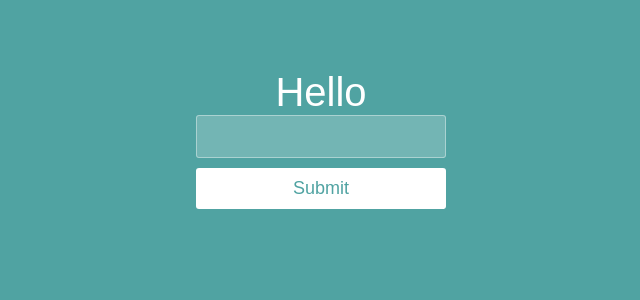
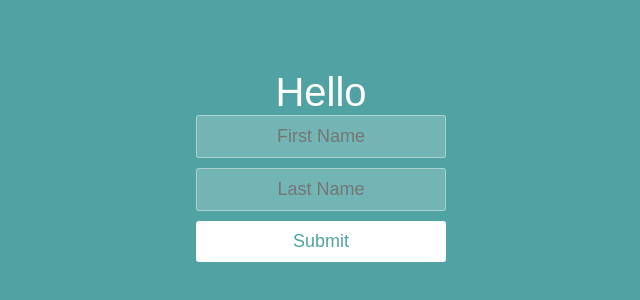
Before and after one commit to MaRuF-CoDe/React-Angela, a React app: page / in a window 1280 px wide. Shown: the part 138-438 px from the top of the page, without its empty margins (319-959 px from the left). Built offline with nearby package versions, Linux system fonts and the light colour scheme; a web font is replaced by a local one.

Commit message:
Changing Complex State

```diff
--- a/src/components/App.jsx
+++ b/src/components/App.jsx
@@ -1,28 +1,46 @@
 import React, { useState } from "react";
 
 function App() {
-  const [name, changeName] = useState(" ");
-  const [n, c] = useState("");
+  const [fullName, changeName] = useState({
+    fName: "",
+    lName: ""
+  });
+  function handleChange(event) {
+    const { value, name } = event.target;
 
-  function handleChange(event) {
-    changeName(event.target.value);
+    changeName((prevValue) => {
+      if (name === "fName") {
+        return {
+          fName: value,
+          lName: prevValue.lName
+        };
+      } else if (name === "lName") {
+        return {
+          fName: prevValue.fName,
+          lName: value
+        };
+      }
+    });
   }
-  function submitt(event) {
-    c(name);
-    event.preventDefault();
-  }
-
   return (
     <div className="container">
-      <h1>Hello {n}</h1>
-      <form onSubmit={submitt}>
+      <h1>
+        Hello {fullName.fName} {fullName.lName}
+      </h1>
+      <form>
         <input
+          name="fName"
           onChange={handleChange}
-          type="text"
-          placeholder="What's your name?"
-          value={name}
+          placeholder="First Name"
+          value={fullName.fName}
         />
-        <button type="submit">Submit</button>
+        <input
+          name="lName"
+          onchange={handleChange}
+          placeholder="Last Name"
+          value={fullName.lName}
+        />
+        <button>Submit</button>
       </form>
     </div>
   );
```
